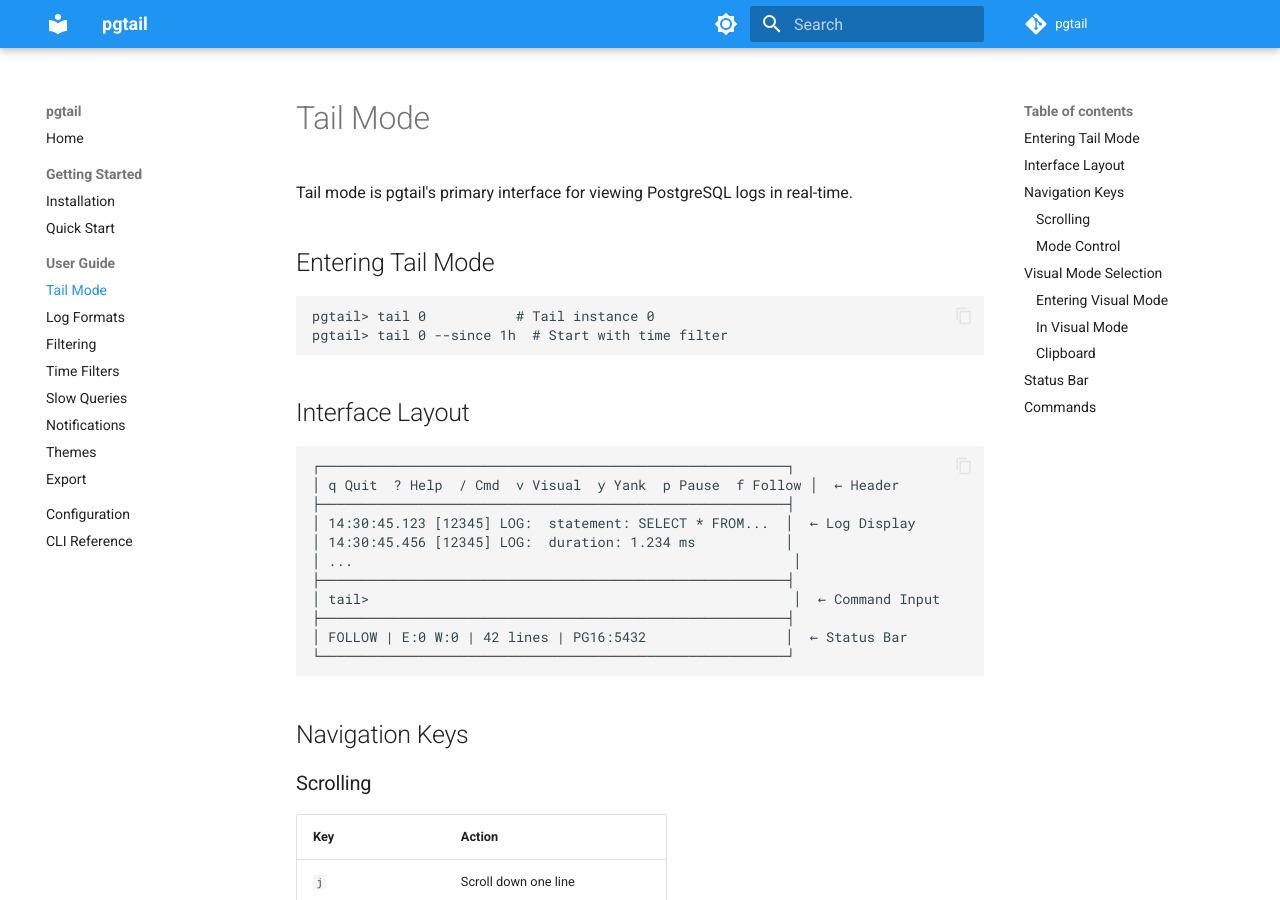
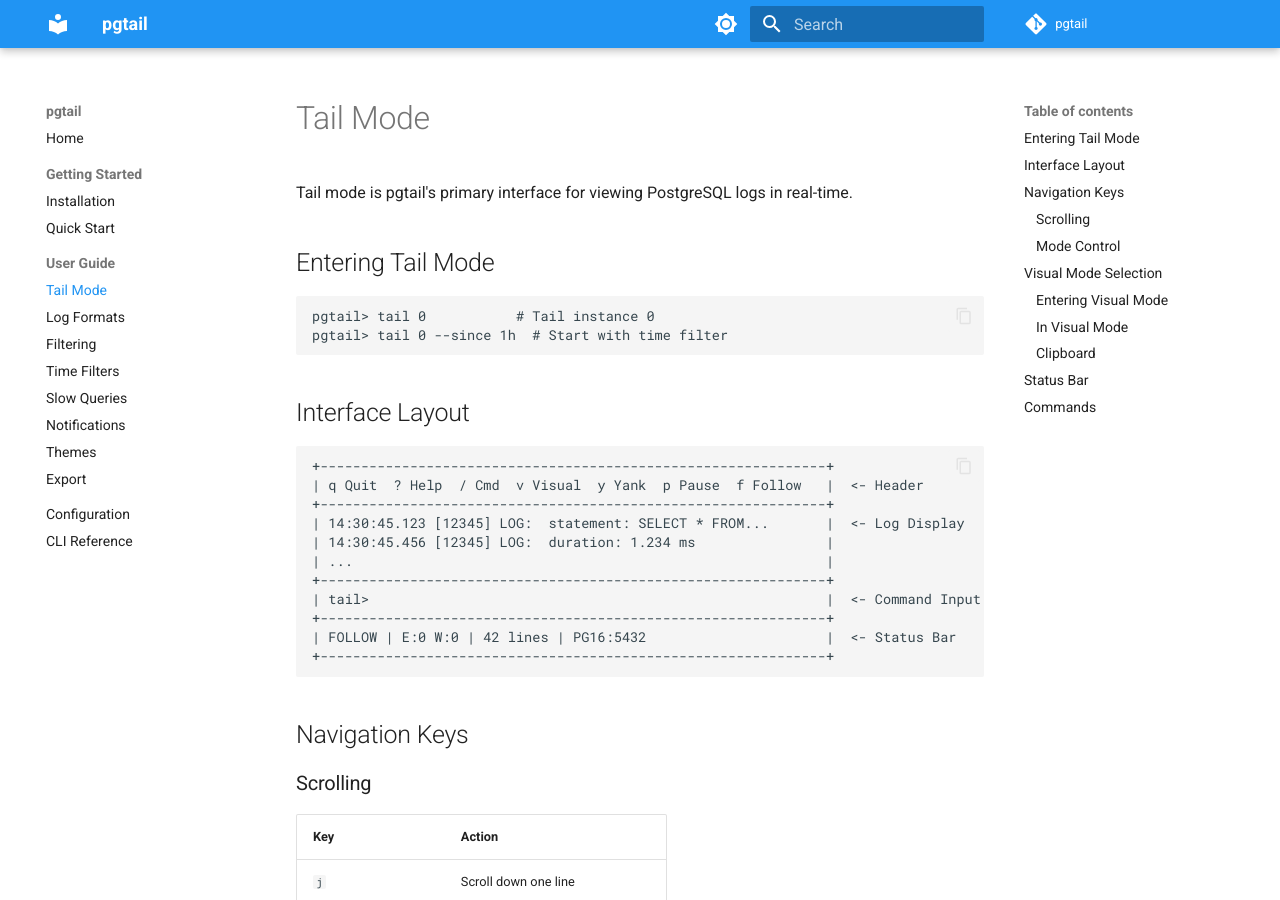
Before and after one commit to willibrandon/pgtail, an MkDocs documentation site: the page built from docs/guide/tail-mode.md, in a window 1280 px wide and 900 px high. Built offline with MkDocs 1.6.1 and Material for MkDocs 9.7.7, drawn with Linux system fonts in a browser that asks for light colours; comment, search, counter and statistics services are not loaded.

Commit message:
docs(tail-mode): fix ASCII diagram alignment
Use plain ASCII box characters (+, -, |) instead of Unicode
box-drawing characters which render inconsistently in browsers.

````diff
--- a/docs/guide/tail-mode.md
+++ b/docs/guide/tail-mode.md
@@ -11,18 +11,18 @@
 
 ## Interface Layout
 
-```
-┌─────────────────────────────────────────────────────────┐
-│ q Quit  ? Help  / Cmd  v Visual  y Yank  p Pause  f Follow │  ← Header
-├─────────────────────────────────────────────────────────┤
-│ 14:30:45.123 [12345] LOG:  statement: SELECT * FROM...  │  ← Log Display
-│ 14:30:45.456 [12345] LOG:  duration: 1.234 ms           │
-│ ...                                                      │
-├─────────────────────────────────────────────────────────┤
-│ tail>                                                    │  ← Command Input
-├─────────────────────────────────────────────────────────┤
-│ FOLLOW | E:0 W:0 | 42 lines | PG16:5432                 │  ← Status Bar
-└─────────────────────────────────────────────────────────┘
+```text
++--------------------------------------------------------------+
+| q Quit  ? Help  / Cmd  v Visual  y Yank  p Pause  f Follow   |  <- Header
++--------------------------------------------------------------+
+| 14:30:45.123 [12345] LOG:  statement: SELECT * FROM...       |  <- Log Display
+| 14:30:45.456 [12345] LOG:  duration: 1.234 ms                |
+| ...                                                          |
++--------------------------------------------------------------+
+| tail>                                                        |  <- Command Input
++--------------------------------------------------------------+
+| FOLLOW | E:0 W:0 | 42 lines | PG16:5432                      |  <- Status Bar
++--------------------------------------------------------------+
 ```
 
 ## Navigation Keys
````
